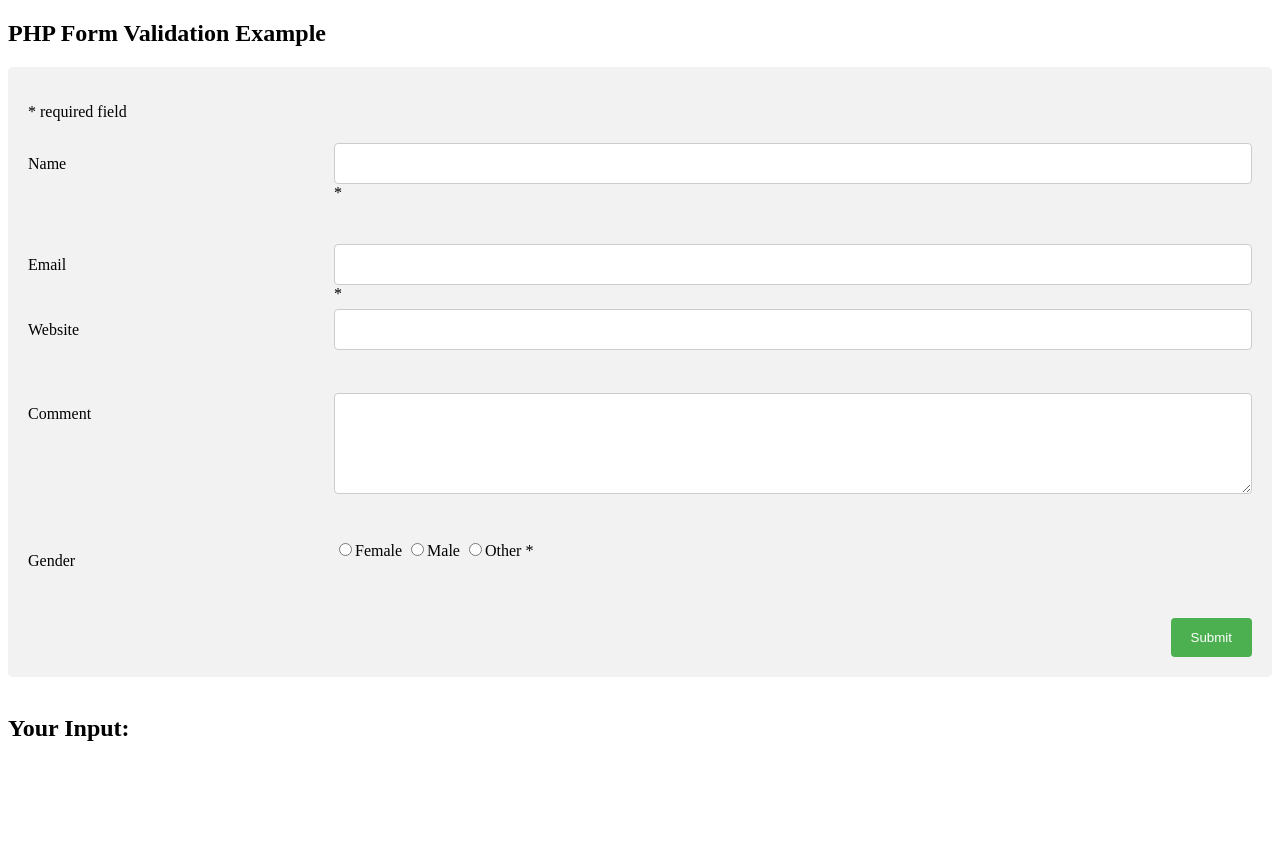
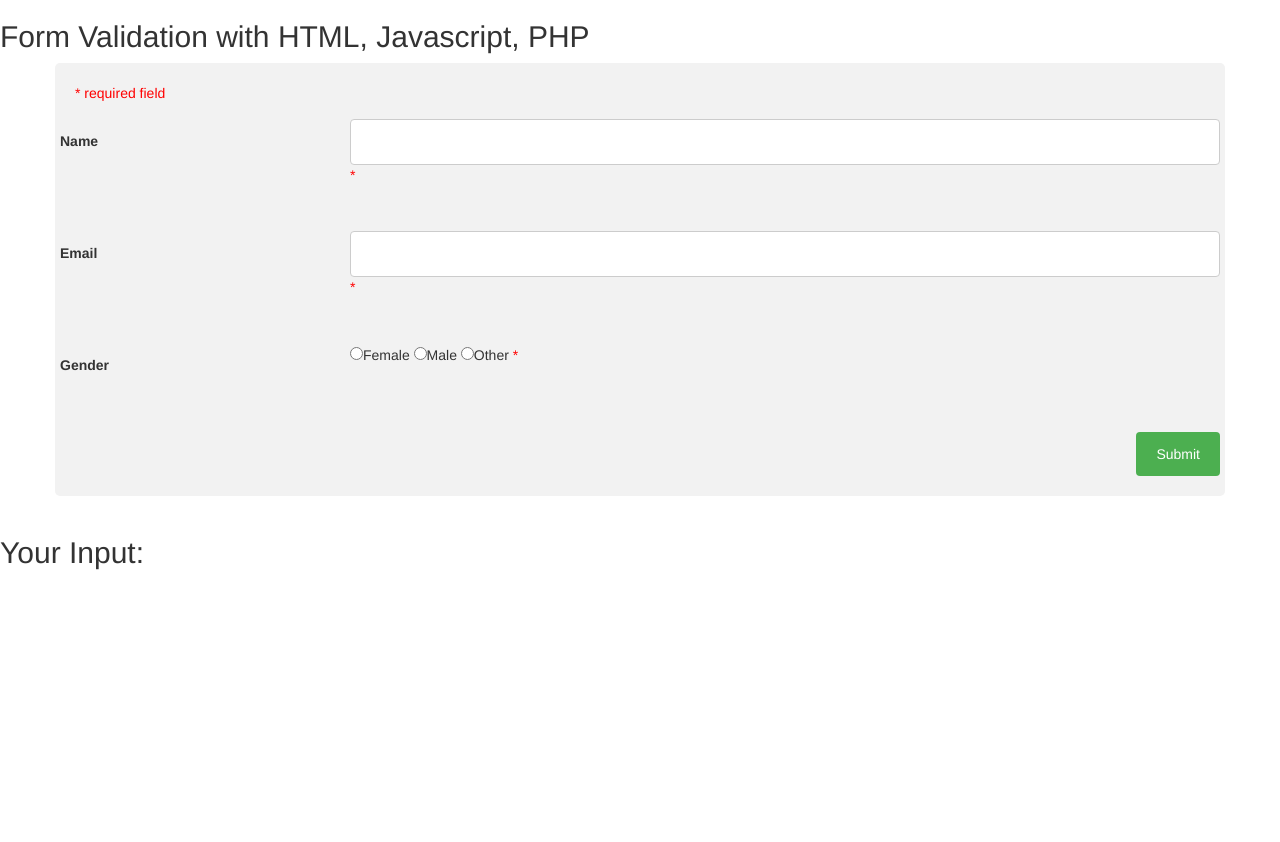
Before and after one commit to Kruti365/Group-4-Lab-1-Form-Validation, a PHP site: page / in a window 1280 px wide. After the commit the page ends 570 px from the top, so only its background shows below. Run offline with PHP 8.4, Linux system fonts and the light colour scheme.

Commit message:
update Oct 09

```diff
--- a/Lab1/index.php
+++ b/Lab1/index.php
@@ -1,7 +1,17 @@
 <!DOCTYPE HTML>
 <html>
 <head>
-<link rel="stylesheet" href="style.css">
+<style>
+.error {
+  color:red;
+}
+</style>
+<meta charset="utf-8">
+  <meta name="viewport" content="width=device-width, initial-scale=1">
+  <link rel="stylesheet" href="https://maxcdn.bootstrapcdn.com/bootstrap/3.4.1/css/bootstrap.min.css">
+  <script src="https://ajax.googleapis.com/ajax/libs/jquery/3.5.1/jquery.min.js"></script>
+  <script src="https://maxcdn.bootstrapcdn.com/bootstrap/3.4.1/js/bootstrap.min.js"></script>
+  <link rel="stylesheet" href="style.css">
 </head>
 <body>
 
@@ -50,7 +60,7 @@ function test_input($data) {
 }
 ?>
 
-<h2>PHP Form Validation Example</h2>
+<h2>Form Validation with HTML, Javascript, PHP</h2>
 <div class="container">
 <p><span class="error">* required field</span></p>
 <form method="post" action="<?php echo htmlspecialchars($_SERVER["PHP_SELF"]);?>">
@@ -78,32 +88,9 @@ function test_input($data) {
     </div>
 </div>
 <!-- end -->
- <!-- 3 field start -->
-<div class="row">
-    <div class="col-25">
-    <label for="website">Website</label>
-    </div>
-    <div class="col-75">
-    <input type="text" name="website">
-    <span class="error"><?php echo $websiteErr;?></span>
-    </div>
-</div>
-<!-- end -->
-  <br><br>
-<!-- 4 field start -->
-<div class="row">
-    <div class="col-25">
-    <label for="comment">Comment</label>
-    </div>
-    <div class="col-75">
-    <textarea name="comment" rows="5" cols="40"></textarea>
-
-    </div>
-</div>
-<!-- end -->
   <br><br>
 
-  <!-- 5 field start -->
+  <!-- 3 field start -->
 <div class="row">
     <div class="col-25">
     <label for="gender">Gender</label>
@@ -118,7 +105,7 @@ function test_input($data) {
 <!-- end -->
 
   <br><br>
-  <!-- 6 field start -->
+  <!-- 4 field start -->
   <div class="row">
 
     <input type="submit" name="submit" value="Submit">
--- a/Lab1/style.css
+++ b/Lab1/style.css
@@ -28,7 +28,9 @@
   input[type=submit]:hover {
     background-color: #45a049;
   }
-
+  .error {
+    color: #FF0000;
+  }
   .container {
     border-radius: 5px;
     background-color: #f2f2f2;
```
